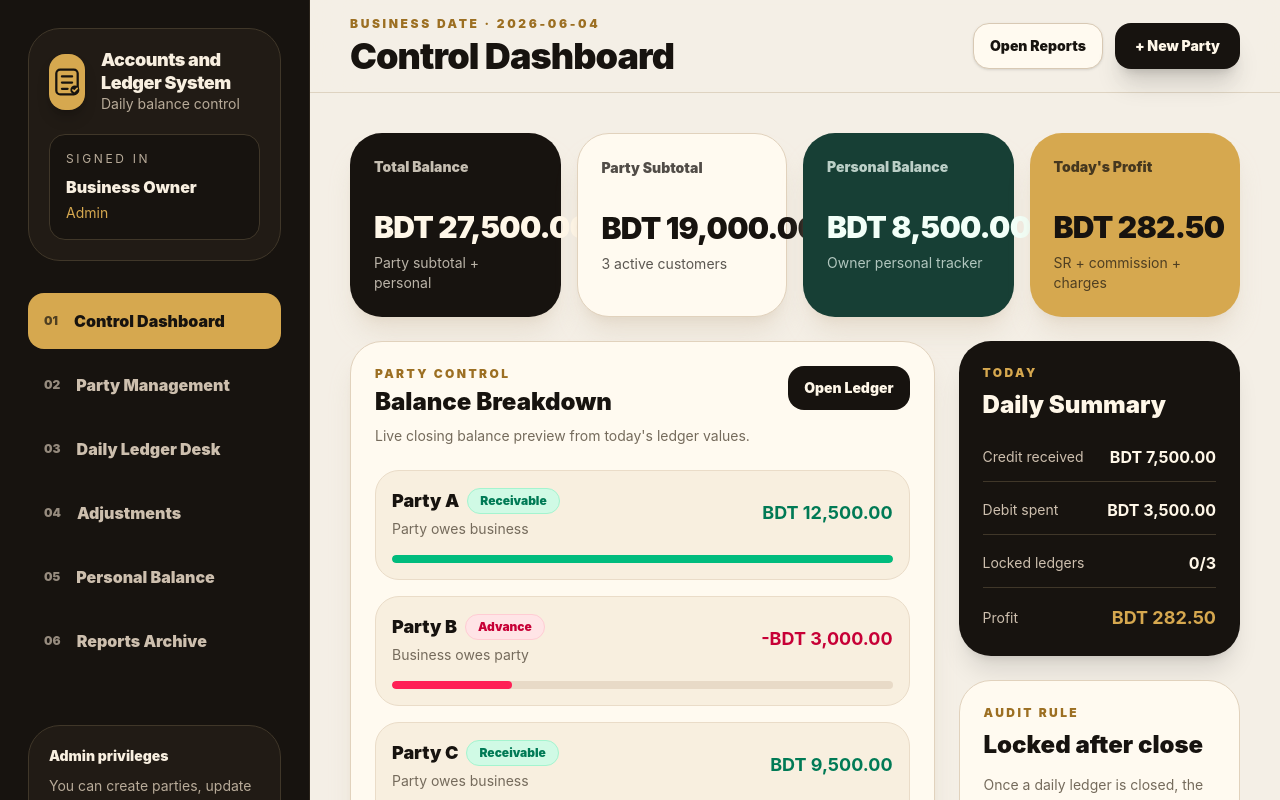
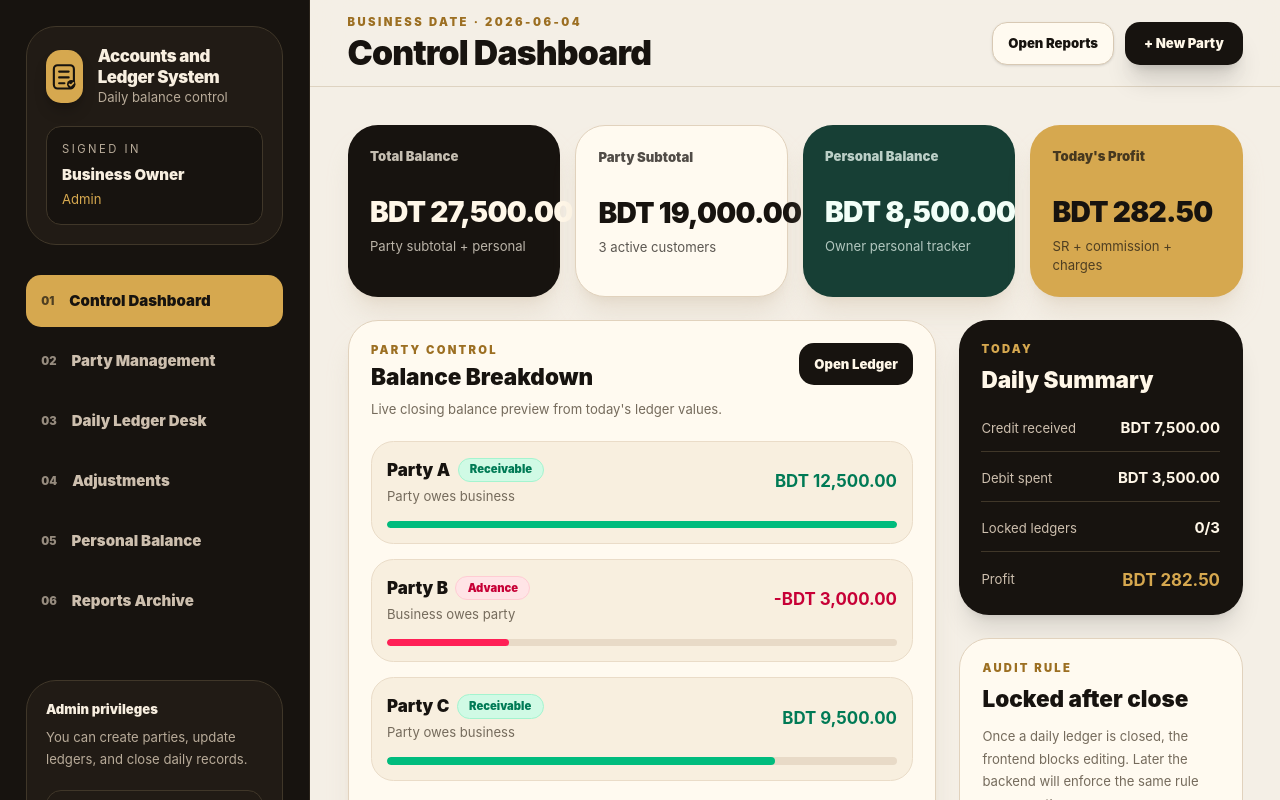
Before and after one commit to dasrudra/Ledger-Software-frontend, a React (Vite) app: page / in a window 1280 px wide. Both pictures are taken after a click on the button "Login to Accounts System". Shown: the top 800 px of the page. Built offline with nearby package versions, Linux system fonts and the light colour scheme.

Commit message:
Persist session and reduce UI font size

```diff
--- a/src/App.tsx
+++ b/src/App.tsx
@@ -1,4 +1,4 @@
-import { useMemo, useState } from "react";
+import { useEffect, useMemo, useState } from "react";
 import type { FormEvent } from "react";
 import { BrandLogo } from "./components/BrandLogo";
 import { FormField } from "./components/FormField";
@@ -32,9 +32,48 @@ import type {
 } from "./types/ledger";
 import { calculateLedger, safeNumber } from "./utils/calculations";
 
+const STORAGE_KEYS = {
+  sessionUser: "ledger-system-session-user",
+  activeView: "ledger-system-active-view",
+};
+
+const validViews: View[] = [
+  "dashboard",
+  "parties",
+  "ledger",
+  "adjustments",
+  "personal",
+  "reports",
+];
+
+function getStoredSessionUser(): SessionUser | null {
+  try {
+    const storedUser = localStorage.getItem(STORAGE_KEYS.sessionUser);
+
+    if (!storedUser) return null;
+
+    return JSON.parse(storedUser) as SessionUser;
+  } catch {
+    return null;
+  }
+}
+
+function getStoredView(): View {
+  const storedView = localStorage.getItem(STORAGE_KEYS.activeView);
+
+  if (storedView && validViews.includes(storedView as View)) {
+    return storedView as View;
+  }
+
+  return "dashboard";
+}
+
 export default function App() {
-  const [sessionUser, setSessionUser] = useState<SessionUser | null>(null);
-  const [view, setView] = useState<View>("dashboard");
+  const [sessionUser, setSessionUser] = useState<SessionUser | null>(() =>
+    getStoredSessionUser(),
+  );
+
+  const [view, setView] = useState<View>(() => getStoredView());
 
   const [parties, setParties] = useState<Party[]>(initialParties);
 
@@ -72,6 +111,29 @@ export default function App() {
   });
 
   const isAdmin = sessionUser?.role === "admin";
+
+  useEffect(() => {
+    if (sessionUser) {
+      localStorage.setItem(
+        STORAGE_KEYS.sessionUser,
+        JSON.stringify(sessionUser),
+      );
+    } else {
+      localStorage.removeItem(STORAGE_KEYS.sessionUser);
+    }
+  }, [sessionUser]);
+
+  useEffect(() => {
+    localStorage.setItem(STORAGE_KEYS.activeView, view);
+  }, [view]);
+
+  const handleLogout = () => {
+    localStorage.removeItem(STORAGE_KEYS.sessionUser);
+    localStorage.removeItem(STORAGE_KEYS.activeView);
+
+    setSessionUser(null);
+    setView("dashboard");
+  };
 
   const totals = useMemo<DashboardTotals>(() => {
     const rows = parties
@@ -424,10 +486,7 @@ export default function App() {
               </p>
 
               <button
-                onClick={() => {
-                  setSessionUser(null);
-                  setView("dashboard");
-                }}
+                onClick={handleLogout}
                 className="mt-5 w-full rounded-2xl border border-[#403729] px-4 py-3 text-sm font-black text-[#f8efe0] transition hover:bg-[#2b241b]"
               >
                 Logout
@@ -466,10 +525,7 @@ export default function App() {
                 )}
 
                 <button
-                  onClick={() => {
-                    setSessionUser(null);
-                    setView("dashboard");
-                  }}
+                  onClick={handleLogout}
                   className="rounded-2xl border border-[#d8c9b4] bg-[#fffaf0] px-4 py-3 text-sm font-black text-[#17130f] xl:hidden"
                 >
                   Logout
--- a/src/index.css
+++ b/src/index.css
@@ -2,6 +2,10 @@
 
 * {
   box-sizing: border-box;
+}
+
+html {
+  font-size: 15px;
 }
 
 body {
@@ -16,3 +20,9 @@ body {
     sans-serif;
   background: #f8fafc;
 }
+
+@media (max-width: 640px) {
+  html {
+    font-size: 14.5px;
+  }
+}
```
